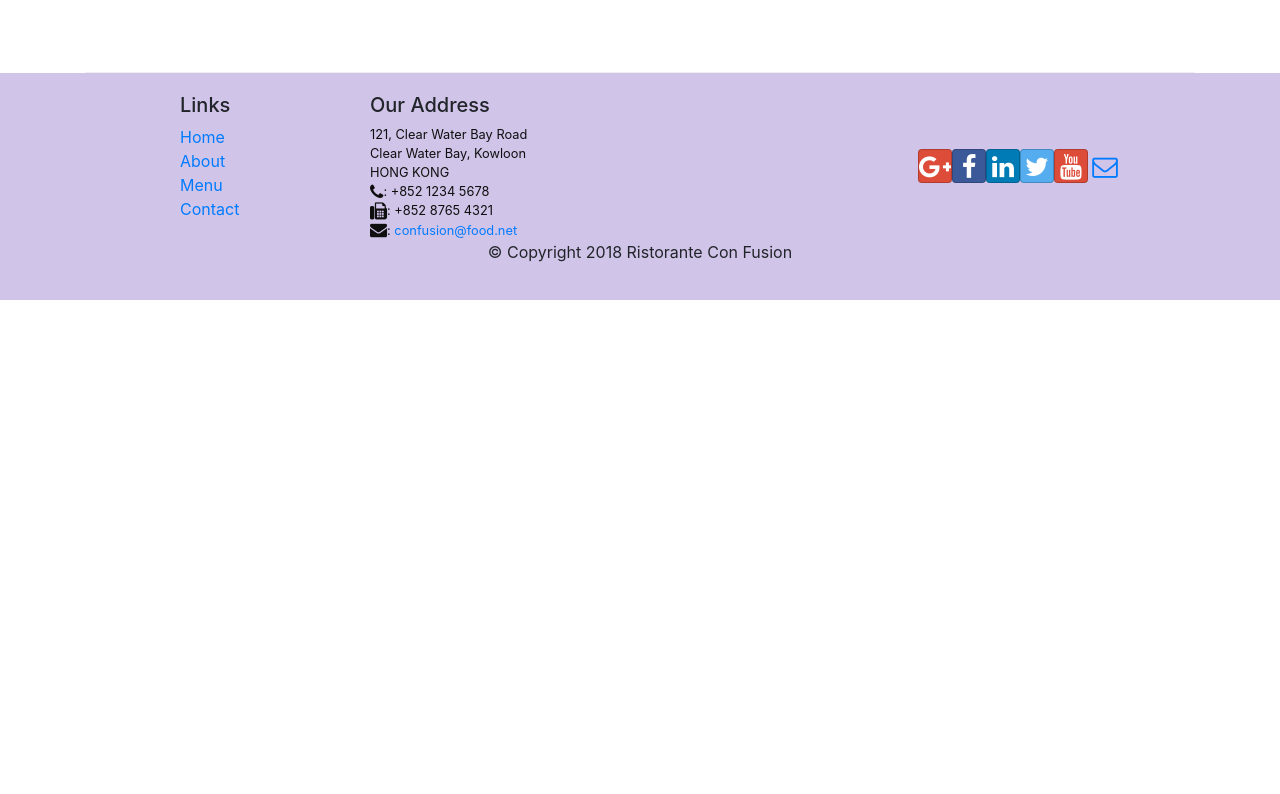
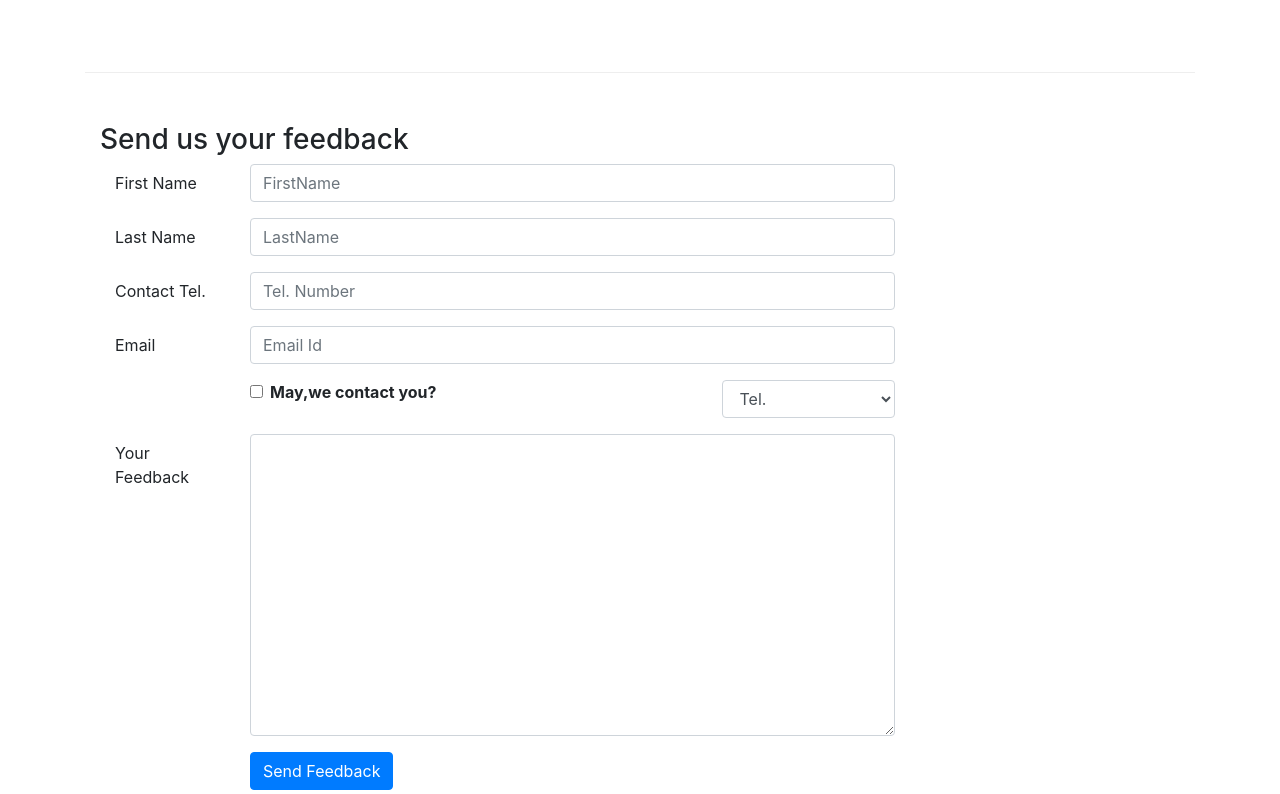
Before and after one commit to ilyasdabholkar/single-page-application, a React (Create React App) app: page /contact in a window 1280 px wide. Shown: the part 806-1600 px from the top of the page. Before the commit the page ends 1106 px from the top, so only its background shows below. Built offline with nearby package versions, Linux system fonts and the light colour scheme.

Commit message:
Added FeedBack Form in Contact Component

```diff
--- a/src/components/ContactComponent.js
+++ b/src/components/ContactComponent.js
@@ -1,9 +1,44 @@
-import React from 'react';
-import { BreadcrumbItem,Breadcrumb } from 'reactstrap';
-import {Link} from 'react-router-dom';
+import React, { Component } from 'react';
+import { BreadcrumbItem, Breadcrumb } from 'reactstrap';
+import { Button, Form, FormGroup, Label, Input, Col } from 'reactstrap';
+import { Link } from 'react-router-dom';
 
-export const Contact = (props) =>{
-    return(
+export class Contact extends Component {
+
+    constructor(props) {
+        super(props);
+        this.state = {
+            firstname: '',
+            lastname: '',
+            telnum: '',
+            email: '',
+            agree: false,
+            contactType: 'Tel.',
+            message: ''
+        };
+        this.handleInputChange = this.handleInputChange.bind(this);
+        this.handleSubmit = this.handleSubmit.bind(this);
+    };
+
+    handleInputChange(event) {
+        const target = event.target;
+        const value = target.type === 'checkbox' ? target.checked : target.value;
+        const name = target.name;
+
+        this.setState({
+          [name]: value
+        });
+    }
+
+    handleSubmit(event) {
+        console.log('Current State is: ' + JSON.stringify(this.state));
+        alert('Current State is: ' + JSON.stringify(this.state));
+        event.preventDefault();
+    }
+
+
+    render() {
+        return (
             <div className="container">
                 <Breadcrumb>
                     <BreadcrumbItem><Link to="/home">Home</Link></BreadcrumbItem>
@@ -39,6 +74,69 @@
                         </div>
                     </div>
                 </div>
+                <div className="row row-content">
+                    <div className="col-12">
+                        <h3>Send us your feedback</h3>
+                        <div className="col-12 col-md-9">
+                            <Form onSubmit={this.handleSubmit}>
+                                <FormGroup row>
+                                    <Label htmlFor="firstname" md={2}>First Name</Label>
+                                    <Col md={10}>
+                                        <Input type="text" id="firstname" name="firstname" placeholder="FirstName" value={this.state.firstname} onChange={this.handleInputChange} />
+                                    </Col>
+                                </FormGroup>
+                                <FormGroup row>
+                                    <Label htmlFor="lastname" md={2}>Last Name</Label>
+                                    <Col md={10}>
+                                        <Input type="text" id="lastname" name="lastname" placeholder="LastName" value={this.state.lastname} onChange={this.handleInputChange} />
+                                    </Col>
+                                </FormGroup>
+                                <FormGroup row>
+                                    <Label htmlFor="telnum" md={2}>Contact Tel.</Label>
+                                    <Col md={10}>
+                                        <Input type="tel" id="telnum" name="telnum" placeholder="Tel. Number" value={this.state.telnum} onChange={this.handleInputChange} />
+                                    </Col>
+                                </FormGroup>
+                                <FormGroup row>
+                                    <Label htmlFor="email" md={2}>Email</Label>
+                                    <Col md={10}>
+                                        <Input type="email" id="email" name="email" placeholder="Email Id" value={this.state.email} onChange={this.handleInputChange} />
+                                    </Col>
+                                </FormGroup>
+                                <FormGroup row>
+                                    <Col sm={{ size: 6, offset: 2 }}>
+                                        <FormGroup check>
+                                            <Label check>
+                                                <Input type="checkbox" name="agree" value={this.state.agree} onChange={this.handleInputChange} /> {''}
+                                                <strong>May,we contact you?</strong>
+                                            </Label>
+                                        </FormGroup>
+                                    </Col>
+                                    <Col sm={{ size: 3, offset: 1 }}>
+                                        <Input type="select" name="contactType" value={this.state.contactType} onChange={this.handleInputChange}>
+                                            <option>Tel.</option>
+                                            <option>Email</option>
+                                        </Input>
+                                    </Col>
+                                </FormGroup>
+                                <FormGroup row>
+                                <Label htmlFor="feedback" md={2}>Your Feedback</Label>
+                                    <Col md={10}>
+                                        <Input type="textarea" id="message" name="message" placeholder="" value={this.state.message} rows="12" onChange={this.handleInputChange}/>
+                                    </Col>
+                                </FormGroup>
+                                <FormGroup row>
+                                    <Col md={{size:10,offset:2}}>
+                                        <Button type="submit" color="primary">
+                                            Send Feedback
+                                        </Button>
+                                    </Col>
+                                </FormGroup>
+                            </Form>
+                        </div>
+                    </div>
+                </div>
             </div>
         )
     }
+}
```
Lines whose indentation alone changed are shown as unchanged.
